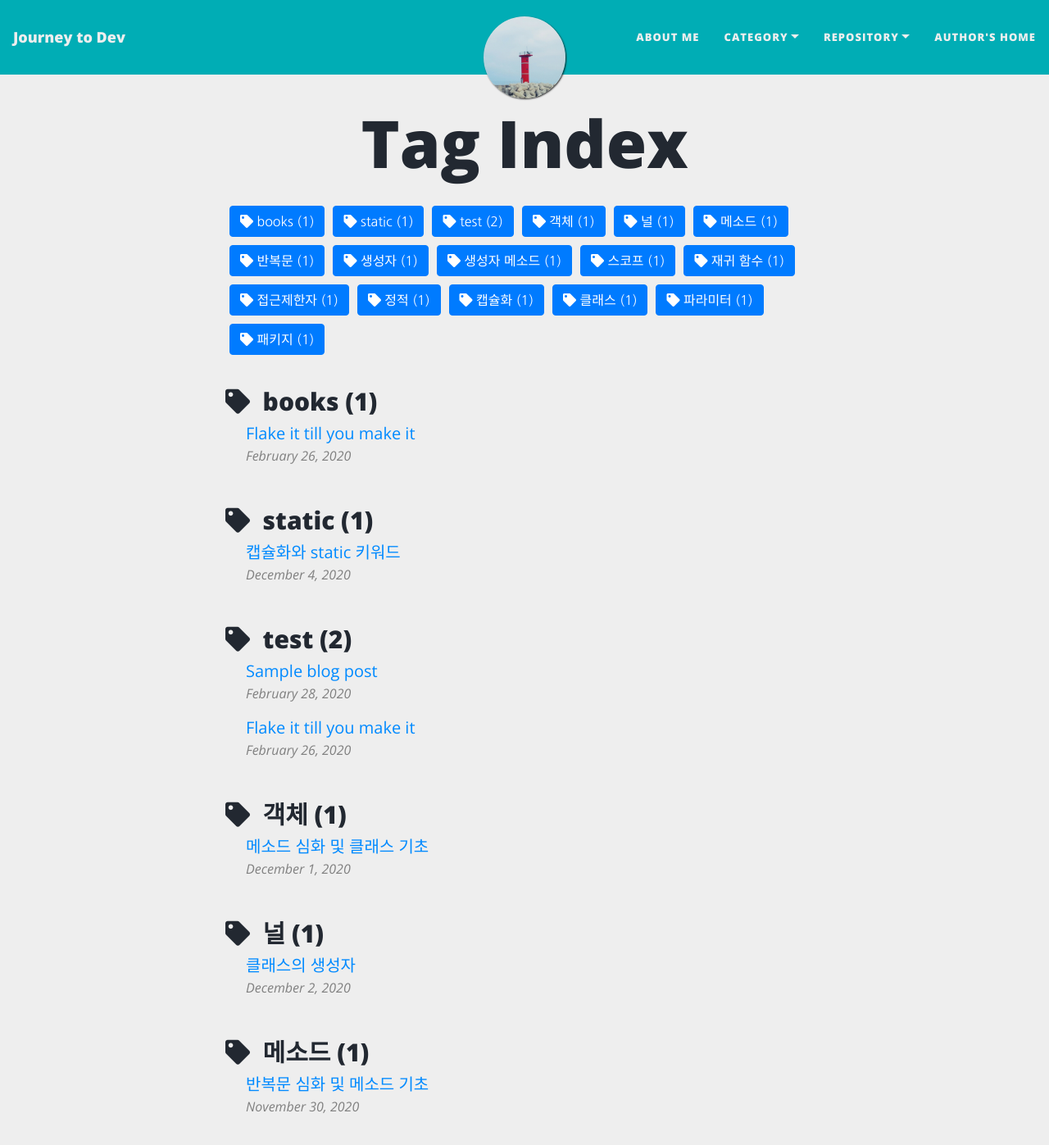
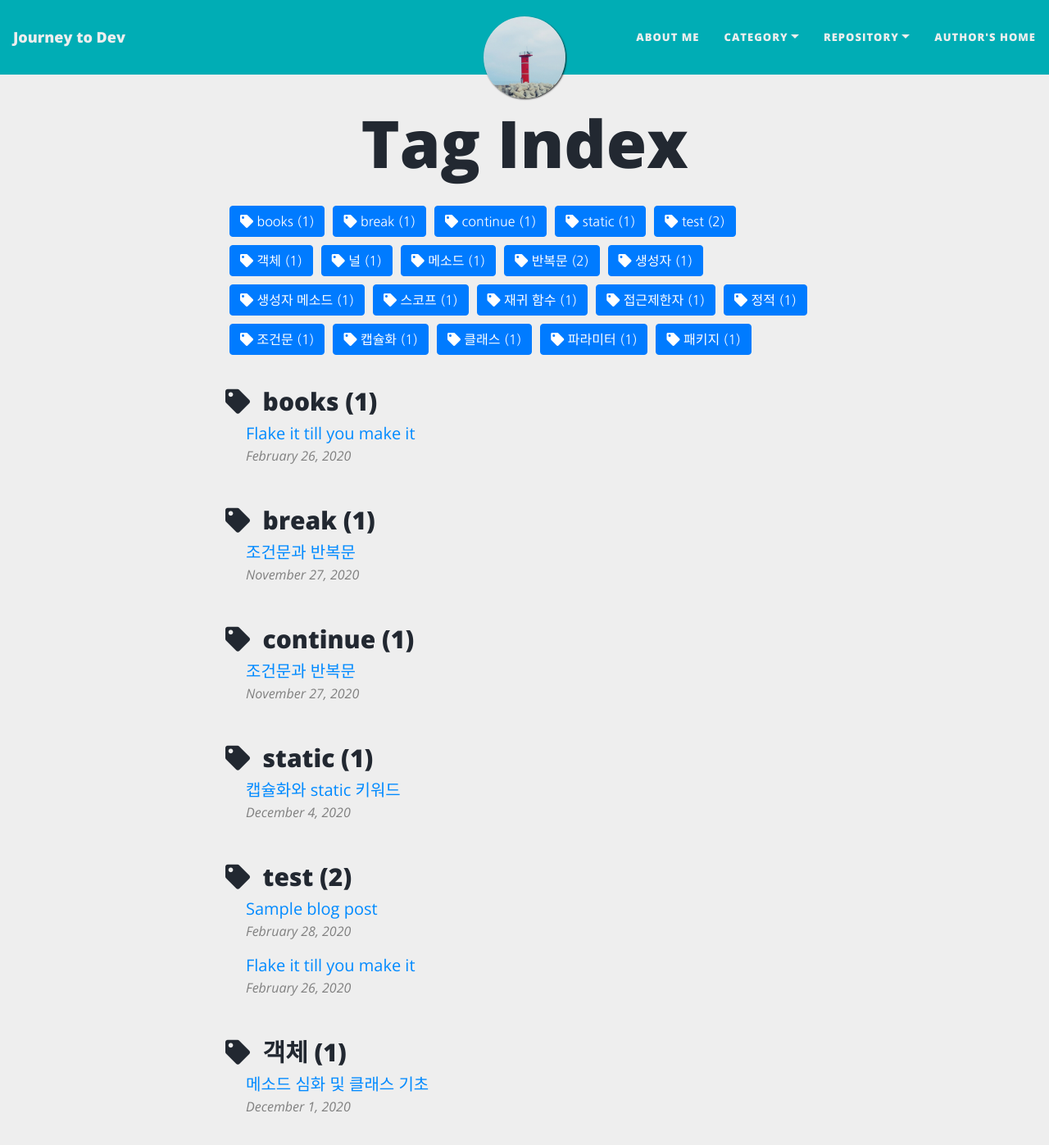
Before and after one commit to roqhdehd502/roqhdehd502.github.io, a Jekyll site: the page built from tags.html, in a window 1280 px wide and 1400 px high. Shown: the top 1397 px of the window at 82% size. Built offline with Jekyll 4.4.1, drawn with Linux system fonts in a browser that asks for light colours; nearby versions of some CDN libraries; some of the changed text lies outside the part shown.

Commit message:
Update 2020-11-27-116.md

```diff
--- a/_posts/WebDev/2020-11-27-116.md
+++ b/_posts/WebDev/2020-11-27-116.md
@@ -1,16 +1,17 @@
 ---
+layout: WebDev
 title: "조건문과 반복문"
 date: 2020-11-27 08:26:28 -0400
 categories: jekyll update
-
-
-
-
+cover-img: /assets/img/avatar-icon.png #건들지말것
+#thumbnail-img: /assets/img/20-12-04_116_6번.jpg #내용에 사진이 없으면 생략
+share-img: /assets/img/avatar-icon.png #건들지말것
+tags: [조건문, 반복문, continue, break]
 ---
 
 ## 1. 조건문의 3가지 종류를 나열하고 설명하시오. ##
 
-: 조건문에는 if문, if~else문, if~else if문이 있다.
+: 조건문에는 if문, if else문, if else if문이 있다.
 
 ### 1-1. ###
 
```
